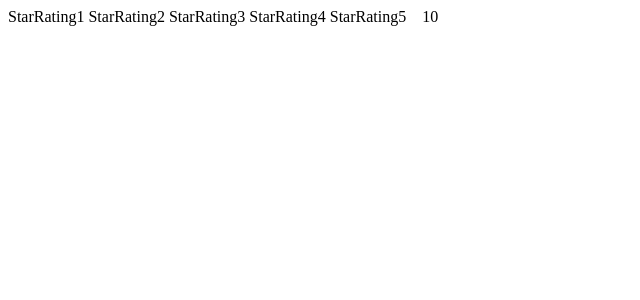
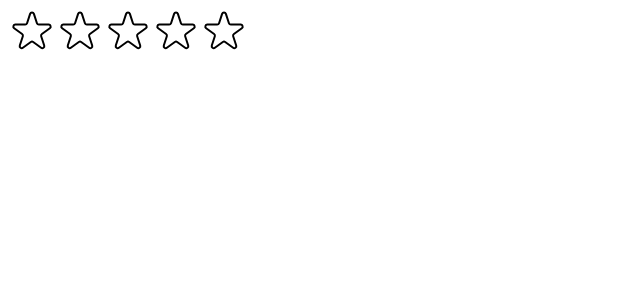
Before and after one commit to melissa-perez/use-popcorn, a React (Create React App) app: page / in a window 1280 px wide. Shown: the top 300 px of the page, without its empty margins (0-640 px from the left). Built offline with nearby package versions, Linux system fonts and the light colour scheme.

Commit message:
Finish onClick
working on onHover next

```diff
--- /dev/null
+++ b/src/components/Star.js
@@ -0,0 +1,37 @@
+const starStyle = {
+  width: '48px',
+  height: '48px',
+  display: 'block',
+  cursor: 'pointer',
+};
+
+export default function Star({ onRate, full }) {
+  return (
+    <span role="button" style={starStyle} onClick={onRate}>
+      {full ? (
+        <svg
+          xmlns="http://www.w3.org/2000/svg"
+          viewBox="0 0 20 20"
+          fill="#000"
+          stroke="#000"
+        >
+          <path d="M9.049 2.927c.3-.921 1.603-.921 1.902 0l1.07 3.292a1 1 0 00.95.69h3.462c.969 0 1.371 1.24.588 1.81l-2.8 2.034a1 1 0 00-.364 1.118l1.07 3.292c.3.921-.755 1.688-1.54 1.118l-2.8-2.034a1 1 0 00-1.175 0l-2.8 2.034c-.784.57-1.838-.197-1.539-1.118l1.07-3.292a1 1 0 00-.364-1.118L2.98 8.72c-.783-.57-.38-1.81.588-1.81h3.461a1 1 0 00.951-.69l1.07-3.292z" />
+        </svg>
+      ) : (
+        <svg
+          xmlns="http://www.w3.org/2000/svg"
+          fill="none"
+          viewBox="0 0 24 24"
+          stroke="#000"
+        >
+          <path
+            strokeLinecap="round"
+            strokeLinejoin="round"
+            strokeWidth="{2}"
+            d="M11.049 2.927c.3-.921 1.603-.921 1.902 0l1.519 4.674a1 1 0 00.95.69h4.915c.969 0 1.371 1.24.588 1.81l-3.976 2.888a1 1 0 00-.363 1.118l1.518 4.674c.3.922-.755 1.688-1.538 1.118l-3.976-2.888a1 1 0 00-1.176 0l-3.976 2.888c-.783.57-1.838-.197-1.538-1.118l1.518-4.674a1 1 0 00-.363-1.118l-3.976-2.888c-.784-.57-.38-1.81.588-1.81h4.914a1 1 0 00.951-.69l1.519-4.674z"
+          />
+        </svg>
+      )}
+    </span>
+  );
+}
--- a/src/components/StarRating.js
+++ b/src/components/StarRating.js
@@ -1,12 +1,23 @@
+import Star from './Star';
+import { useState } from 'react';
 export default function StarRating({ maxRating = 5 }) {
+  const [rating, setRating] = useState(0);
+  const [hoverRating, setHoverRating] = useState(0);
+  function handleRating(rating) {
+    setRating(rating);
+  }
   return (
     <div style={containerStyle}>
       <div style={starContainerStyle}>
         {Array.from({ length: maxRating }, (_, i) => (
-          <span>StarRating{i + 1}</span>
+          <Star
+            key={i}
+            onRate={() => handleRating(i + 1)}
+            full={rating >= i + 1}
+          />
         ))}
       </div>
-      <p style={textStyle}>10</p>
+      <p style={textStyle}>{rating || ''}</p>
     </div>
   );
 }
@@ -18,7 +29,6 @@
 
 const starContainerStyle = {
   display: 'flex',
-  gap: '4px',
 };
 
 const textStyle = {
```
Also changed, not shown: src/index.css (+0 -33 lines), 1 other file (tests, documents, lock files or other folders).
